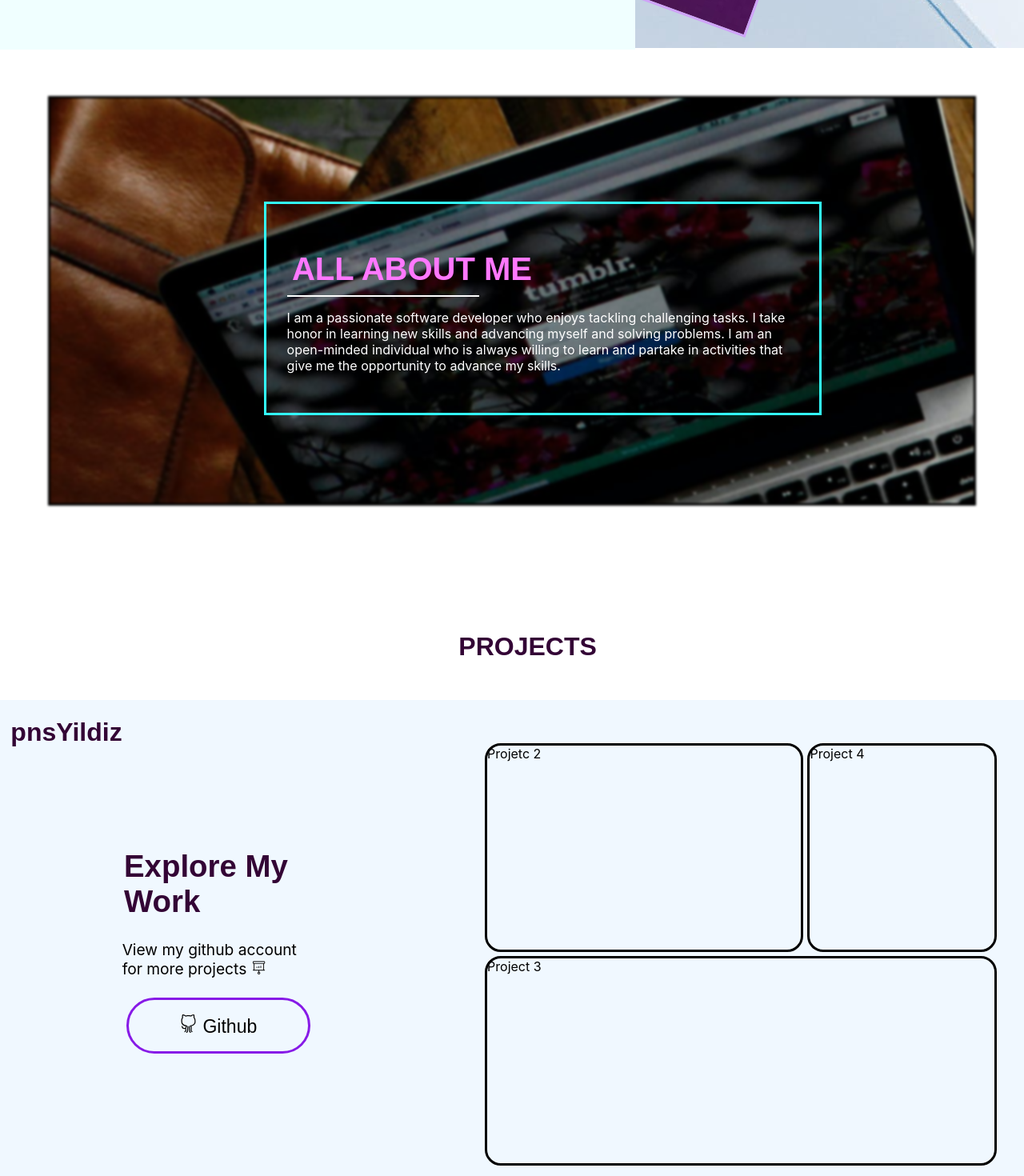
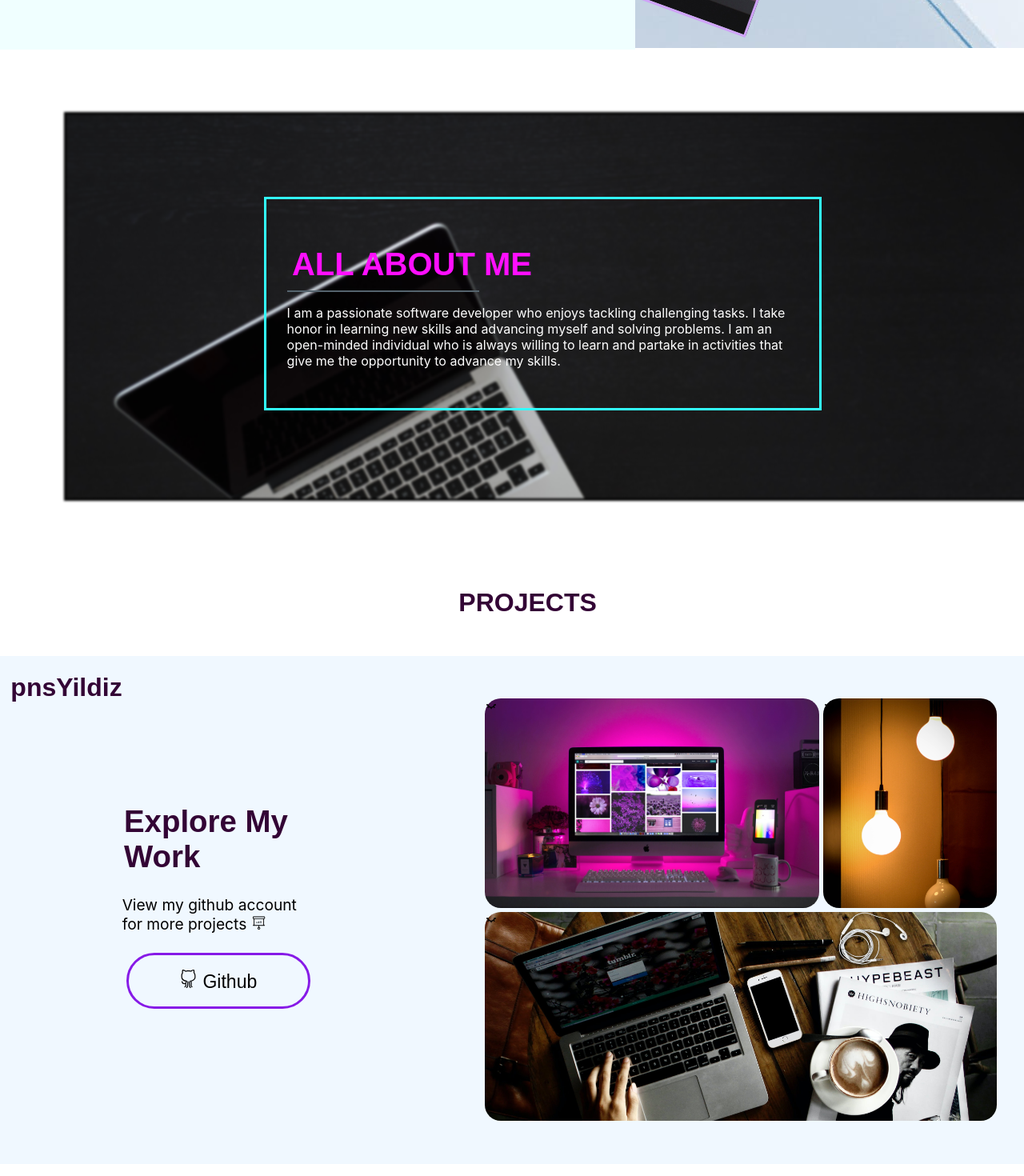
Before and after one commit to PNSyildiz/portfolio-React, a React (Create React App) app: page / in a window 1280 px wide. Shown: the part 540-2010 px from the top of the page at 80% size. Built offline with nearby package versions, Linux system fonts and the light colour scheme.

Commit message:
.changed about background

```diff
--- a/src/CSS/AboutMe.css
+++ b/src/CSS/AboutMe.css
@@ -1,27 +1,30 @@
 .AboutSection {
-    background-image: url("../Assets/pexels-ovan-57690.jpg");
-    padding: 20px;
+    background-image: url("../Assets/pexels-nao-triponez-129208.jpg");
+    /* padding: 20px; */
     height:480px ;
     border: solid black;
-    padding: 1%;
-    margin: 60px;
+    /* padding: 2%; */
+    margin: 80px;
+    width: 75rem;
     margin-bottom: 120px;
     color: rgb(111, 168, 218);
      filter: blur(1.5px);
+     background-size: cover;
+     background-repeat: no-repeat;
 
 }
 
 .Aboutme h1{
     font-family: fantasy;
     padding-left: 1%;
-    color: rgb(94, 24, 94);
+    color: rgb(97, 3, 97);
     font-size: 40px;
     margin-bottom: 10px;
 }
 
 .designme{
    height:2px;
-   background-color: rgb(240, 245, 248);
+   background-color: rgb(17, 20, 22);
    width: 15rem;
 }
 .Aboutme {
@@ -35,6 +38,6 @@
     margin-top: -500px;
     filter: brightness(5);
     padding: 2%;
-    color: rgb(238, 242, 245);
+    color: rgb(235, 237, 238);
     border: solid rgb(10, 60, 104);
 }
--- a/src/CSS/HeroSection.css
+++ b/src/CSS/HeroSection.css
@@ -3,8 +3,7 @@
     flex-direction: row;
     justify-content: left;
     background-image: url('../Assets/pexels-晋欧-朱-2848289.jpg');
-    /* border: 1px solid black; */
-    /* padding: 5px; */
+    background-repeat: no-repeat;
     height: 600px;
 }
 
@@ -89,6 +88,8 @@
     margin-left: -90px;
     transition: transform .2s;
     transform: rotate(20deg);
+    background-size: cover;
+    background-repeat: no-repeat;
 }
 
 .Image:hover {
--- a/src/CSS/Projects.css
+++ b/src/CSS/Projects.css
@@ -1,5 +1,5 @@
 .ProjectSection{
-    margin: 250px;
+    margin: 200px;
     /* background-color: rgb(14, 10, 10); */
     height: 40rem;
     width: 83.5rem;
@@ -61,20 +61,28 @@ font-size: larger;
       }
 
       .frame2{
-
+            background-image: url('../Assets/pexels-designecologist-1779487.jpg');
+            background-size: cover;
+            background-repeat: no-repeat;
             grid-column: 1 / span 2;
             grid-row: 1;
-            border: solid black;
+            /* border: solid rgb(81, 4, 97); */
             border-radius: 20px;
       }
 
       .frame3 {
+        background-image: url('../Assets/pexels-ovan-57690.jpg');
+        background-size: cover;
+        background-repeat: no-repeat;
         grid-column: 1 / span 3;
         grid-row: 2;
-        border: solid black;
+        /* border: solid rgb(107, 13, 116); */
         border-radius: 20px;
       }
       .frame4 {
-        border: solid black;
+        background-image: url('../Assets/pexels-pixabay-266688.jpg');
+        /* border: solid rgb(125, 7, 129); */
         border-radius: 20px;
+        background-size: cover;
+        background-repeat: no-repeat;
       }
--- a/src/Components/AboutMe.js
+++ b/src/Components/AboutMe.js
@@ -14,7 +14,7 @@ const AboutMe = () => {
          I take honor in learning new skills and advancing myself and solving problems.
           I am an open-minded individual who is always willing to learn and partake in
            activities that give me the opportunity to advance my skills.</p>
-    {/* <img src={pic}/>  */}
+
     </div>
 
 
--- a/src/Components/Projects.js
+++ b/src/Components/Projects.js
@@ -1,6 +1,7 @@
 import React from 'react'
 import { SlSocialGithub } from "react-icons/sl";
 import { PiProjectorScreenChartLight } from "react-icons/pi";
+import { GrFormViewHide } from "react-icons/gr";
 
 
 const Projects = () => {
@@ -16,9 +17,9 @@ const Projects = () => {
        <button className='btnG'><SlSocialGithub /> Github</button>
        </div>
        <div className='projects'>
-        <div className="frame4">Project 4</div>
-       <div className="frame2">Projetc 2</div>
-       <div className="frame3">Project 3</div>
+        <div className="frame4"><GrFormViewHide/></div>
+       <div className="frame2"><GrFormViewHide/></div>
+       <div className="frame3"><GrFormViewHide/></div>
 
        </div>
       </div>
```
Also changed, not shown: src/Assets/blue-light background.jpg (added).
